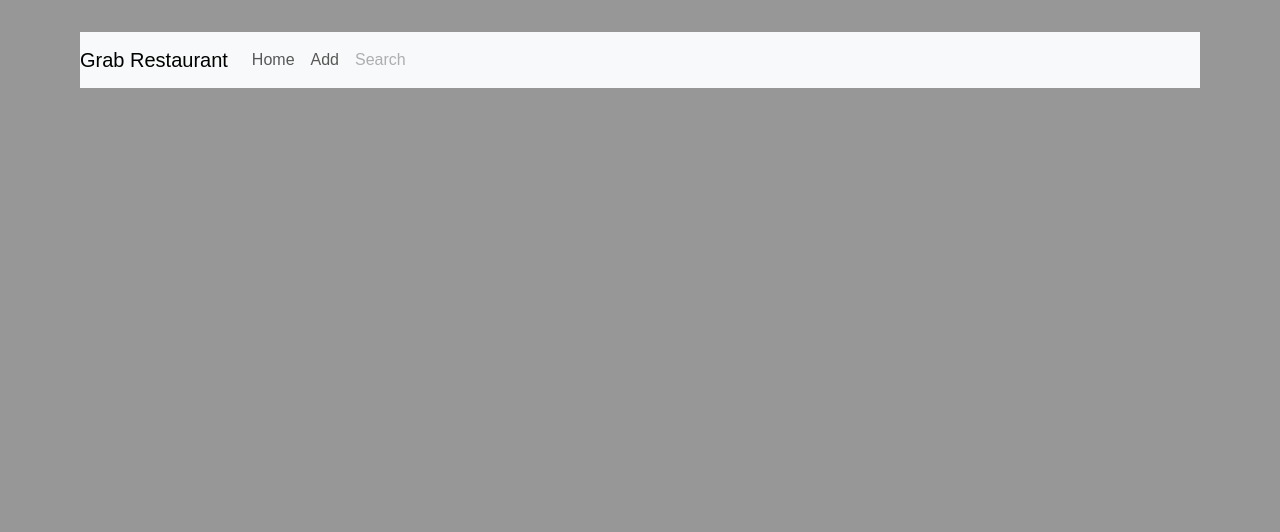
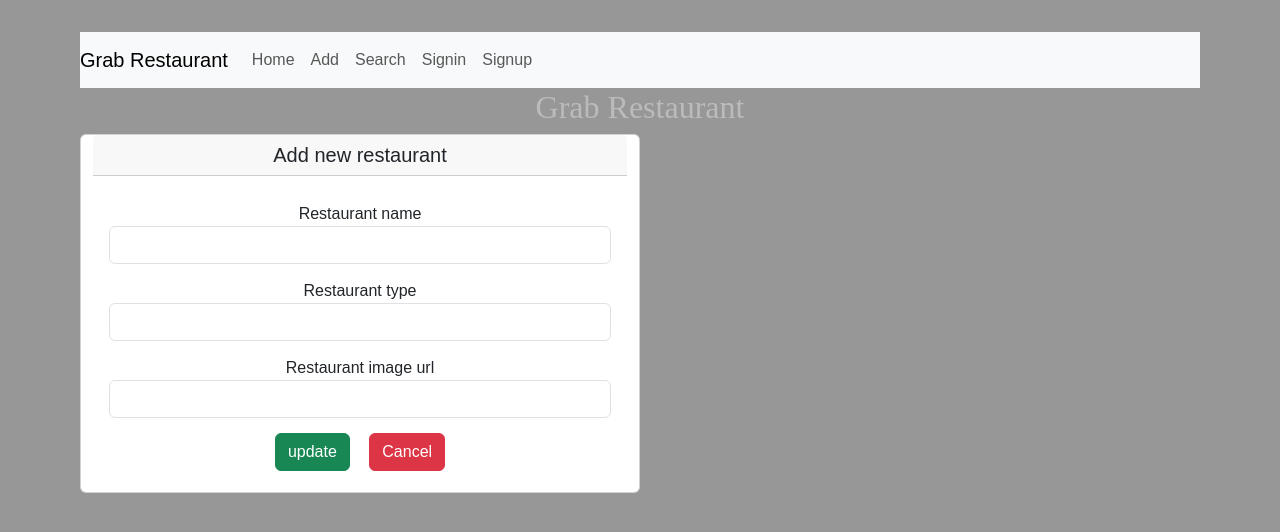
Before and after one commit to ppyz8509/grab-restaurant-react, a React (Vite) app: page /update/1 in a window 1280 px wide. Shown: the top 532 px of the page. Built offline with nearby package versions, Linux system fonts and the light colour scheme; no server answers.

Commit message:
Searchandupdate

```diff
--- a/src/App.jsx
+++ b/src/App.jsx
@@ -5,7 +5,9 @@ import "bootstrap/dist/css/bootstrap.min.css"
 import Restaurant from "./pages/Restaurant"
 import Add from "./pages/Add"
 import Search from "./pages/Search"
-import Update from "./pages/Update"
+import Update  from './pages/Update'
+import Signin from './pages/Signin'
+import Sigup from './pages/SigUp'
 
 function App() {
   return (
@@ -16,7 +18,9 @@ function App() {
       <Route path="/" element={<Restaurant/>} />
       <Route path="/add" element={<Add/>} />
       <Route path="/search" element={<Search/>} />
-      <Route path="/updte/:restaurantId" element></Route>
+      <Route path="/update/:restaurantId" element = {<Update/>}></Route>
+      <Route path="/signin " element={<Signin/>} />
+      <Route path="/sigup" element={<Sigup/>} />
      </Routes>
     </div>
    </BrowserRouter>
--- a/src/components/Card.jsx
+++ b/src/components/Card.jsx
@@ -1,26 +1,66 @@
+import axios from "axios";
+import React, { useState } from "react";
 import { Link } from "react-router-dom";
-import React from "react";
+const url = import.meta.env.VITE_BASE_URL;
+const user = import.meta.env.VITE_BASE_USERNAME;
+const password = import.meta.env.VITE_BASE_PASSWORD;
+const config = {
+    auth: {
+        username: user,
+        password: password,
+    },
+};
 
 
-const Card = ({ restaurant }) => {
+const Card = ({ data }) => {
+    const [error, setError] = useState(false);
+    const [isLoading, setIsLoading] = useState(false);
+
+    const handleDelete = async (restaurantID) => {
+        setIsLoading(true);
+        try {
+
+            const resp = await axios.delete(
+                `${url}/restaurant/${restaurantID}`,
+                config
+            );
+            if (resp.status != 202) {
+                setIsLoading(false);
+                return setError(true);
+            }
+            setIsLoading(false);
+            return window.location.reload(true);
+        } catch (error) {
+            console.log(error);
+            return setError(true);
+        }
+    };
+
     return (
-        <div
-            className="Card"
-            style={{ width: "18rem" }}
-            key={restaurant.id}>
-            <img src={restaurant.image} alt="" className="card-img-top" />
+        <div className="card" style={{ width: "18rem", height: "400px" }}>
+            <div className="container-img">
+                <img src={data.image} alt={data.name} className="card-img-top" />
+            </div>
             <div className="card-body">
-                <h5 className="title">{restaurant.name}</h5>
-                <p className="card-text">{restaurant.type}</p>
-                <Link to="" className="btn btn-danger px-2 mx-1">
-                    Delete
-                </Link>
-                <Link to={`/update/${restaurant.id}`} className="btn btn-warning px-2 mx-1">
+                <div className="card-info">
+                    <h5 className="title">{data.name}</h5>
+                    <p className="card-text">{data.type}</p>
+                </div>
+                <div className="container-btn">
+                    <button
+                        className="btn btn-danger px-2"
+                        style={{ marginRight: "15px" }}
+                        onClick={() => handleDelete(data.id)}
+                        disabled={isLoading}
+                    >
+                        {isLoading ? "Deleting" : "Delete"}
+                    </button>
+                    <Link to={`/update/${data.id}`} className="btn btn-warning px-2">
                     Edit
                 </Link>
             </div>
         </div>
-    )
-}
-
+     </div >
+    );
+};
 export default Card;
--- a/src/components/NavBar.jsx
+++ b/src/components/NavBar.jsx
@@ -20,7 +20,15 @@ const NavBar = () => {
                     </li>
 
                     <li className="nav-item">
-                        <Link className="nav-link disabled" to="/search">Search</Link>
+                        <Link className="nav-link " to="/search">Search</Link>
+                    </li>
+
+                    <li className="nav-item">
+                        <Link className="nav-link " to="/signin">Signin</Link>
+                    </li>
+
+                    <li className="nav-item">
+                        <Link className="nav-link " to="/signup">Signup</Link>
                     </li>
                 </ul>
 
--- a/src/pages/Restaurant.jsx
+++ b/src/pages/Restaurant.jsx
@@ -30,7 +30,7 @@ const Restaurant = () => {
   }, []);
 
 
-
+console.log(restaurants);
   return (
     <div>
       <h1>Restaurant</h1>
@@ -38,7 +38,7 @@ const Restaurant = () => {
         <div className='restaurants'>
           {restaurants.map(restaurant => {
             return (
-             <Card restaurant={restaurant} key={restaurant.id}/>
+             <Card data={restaurant} key={restaurant.id}/>
             );
           })}
         </div>
--- a/src/pages/Search.jsx
+++ b/src/pages/Search.jsx
@@ -59,7 +59,7 @@ const Search = () => {
           <ul>
             {restaurants.map((restaurant) => (
               <li key={restaurant.id}>
-                <Link to={`/restaurant/${restaurant.id}`}>
+                <Link to={`/restaurants/${restaurant.id}`}>
                   {restaurant.name} - {restaurant.type}
                 </Link>
               </li>
--- /dev/null
+++ b/src/pages/SigUp.jsx
@@ -0,0 +1,9 @@
+import React from 'react'
+
+function Sigup() {
+  return (
+    <div>Sigup</div>
+  )
+}
+
+export default Sigup
--- /dev/null
+++ b/src/pages/SignIn.jsx
@@ -0,0 +1,9 @@
+import React from 'react'
+
+function Signin() {
+  return (
+    <div>Signin</div>
+  )
+}
+
+export default Signin
--- a/src/pages/Update.jsx
+++ b/src/pages/Update.jsx
@@ -1,6 +1,6 @@
-import React, { useEffect, useState } from 'react'
-import { Link, useNavigate, useParams } from 'react-router-dom'
-import axios from 'axios'
+import React, { useEffect, useState } from "react";
+import { Link, useNavigate, useParams } from "react-router-dom";
+import axios from "axios";
 
 const URL = import.meta.env.VITE_BASE_URL;
 const USERNAME = import.meta.env.VITE_BASE_USERNAME;
@@ -12,111 +12,115 @@ const config = {
     },
 };
 
-
-
 const Update = () => {
     const [restaurant, setRestaurant] = useState({
         name: "",
         type: "",
-        image: ""
-    })
+        image: "",
+    });
     const navigate = useNavigate();
     const [error, setError] = useState(false);
     const { restaurantId } = useParams();
     const handleChange = (e) => {
         setRestaurant((prev) => ({ ...prev, [e.target.name]: e.target.value }));
-
     };
 
     useEffect(() => {
         const fetchAllRestaurant = async () => {
             try {
                 const res = await axios.get(
-                    `${URL}/restaurant/${restaurantId}`, config
+                    `${URL}/restaurants/${restaurantId}`,
+                    config
                 );
                 setRestaurant(res.data);
             } catch (error) {
                 console.error(error);
             }
-
         };
-    });
-
-
+        fetchAllRestaurant()
+    },[restaurantId]);
 
     const handleClick = async (e) => {
         e.preventDefault();
         try {
-            await axios.push(`${URL}/restaurants/${restaurantId}`, restaurant, config);
-            navigate('/');
+
+            await axios.put(
+                `${URL}/restaurants/${restaurantId}`,
+                restaurant,
+                config
+            );
+            navigate("/");
         } catch (error) {
             console.error(error);
             setError(true);
         }
-    }
+    };
 
+console.log(restaurant);
 
     return (
         <div className="container">
             <h1>Grab Restaurant</h1>
             <div className="row form">
                 <div className="col-6 card justify-content-center">
-                    <h5 className='card-header'>Add new restaurant</h5>
+                    <h5 className="card-header">Add new restaurant</h5>
                     <div className="error">{error && "somethingwrong"}</div>
                     <div className="card-body">
-
-                        <form>
-                            <div className="form-group">
-                                <label htmlFor="name">Restaurant name</label>
+                        <form onSubmit={handleClick}>
+                            {" "}
+                            <div className="form-group" style={{ marginTop: "10px" }}>
+                                <label htmlFor="name">Restaurant name</label>{" "}
                                 <input
                                     type="text"
-                                    className='form-control'
+                                    className="form-control"
                                     name="name"
-                                    placeholder='Restaurant name'
+                                    placeholder={restaurant.name}
                                     onChange={handleChange}
-                                    value={restaurant.name} />
-                            </div>
-
-
-                            <div className="form-group">
-                                <label htmlFor="type">Restaurant Type</label>
+                                />{" "}
+                            </div>{" "}
+                            <div className="form-group" style={{ marginTop: "15px" }}>
+                                <label htmlFor="name">Restaurant type</label>{" "}
                                 <input
                                     type="text"
-                                    className='form-control'
+                                    className="form-control"
                                     name="type"
-                                    placeholder='Restaurant type'
+                                    placeholder={restaurant.type}
                                     onChange={handleChange}
-                                    value={restaurant.type} />
-                            </div>
-
-
-                            <div className="form-group">
-                                <label htmlFor="image">Restaurant image</label>
+                                />{" "}
+                            </div>{" "}
+                            <div className="form-group" style={{ marginTop: "15px" }}>
+                                {" "}
+                                <label htmlFor="name">Restaurant image url</label>{" "}
                                 <input
                                     type="text"
-                                    className='form-control'
-                                    name="image"
-                                    placeholder='Restaurant image'
+                                    className="form-control"
+                                    name="imageUrl"
+                                    placeholder={restaurant.image}
                                     onChange={handleChange}
-                                    value={restaurant.image} />
-                            </div>
+                                />{" "}
+                            </div>{" "}
+                            <div style={{ marginTop: "15px" }}>
+                                {" "}
+                                <button
+                                    className="btn btn-success"
+                                    style={{ marginRight: "15px" }}
+                                    type="submit"
 
-                            <Link to="" className='btn btn-success' onClick={handleClick}>
-                                Update
-                            </Link>
-                            <Link to="/" className='btn btn-danger'>
-                                Cancel
-                            </Link>
-
-
+                                >update
+                                </button>{" "}
+                                <button className="btn btn-danger" >
+                                    Cancel  {" "}
+                                </button>{" "}
+                                <div className="error" style={{ marginTop: "5px" }}>
+                                    {error && "something went wrong !!"}{" "}
+                                </div>{" "}
+                            </div>{" "}
                         </form>
                     </div>
                 </div>
             </div>
         </div>
-    )
-}
+    );
+};
 
-
-
-export default Update
+export default Update;
```
